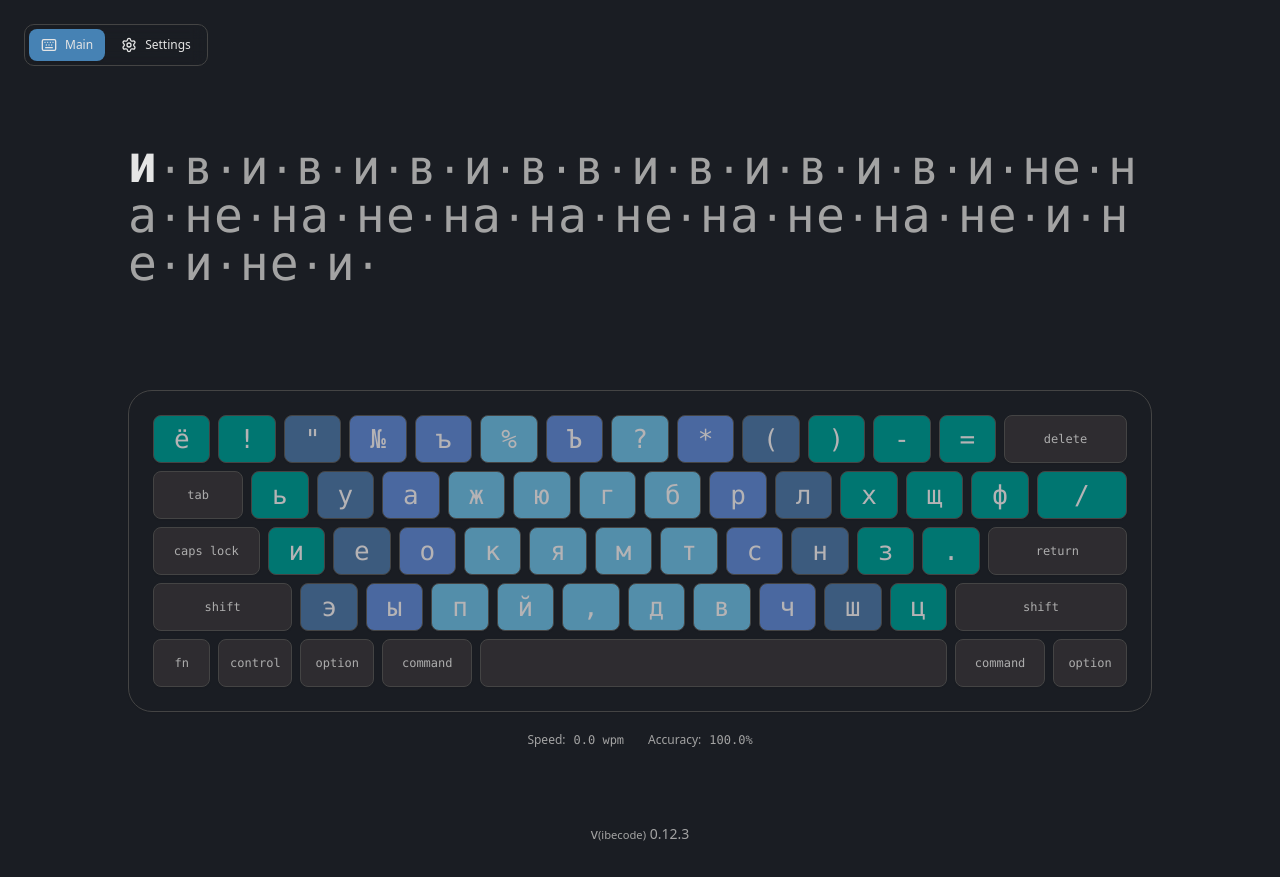
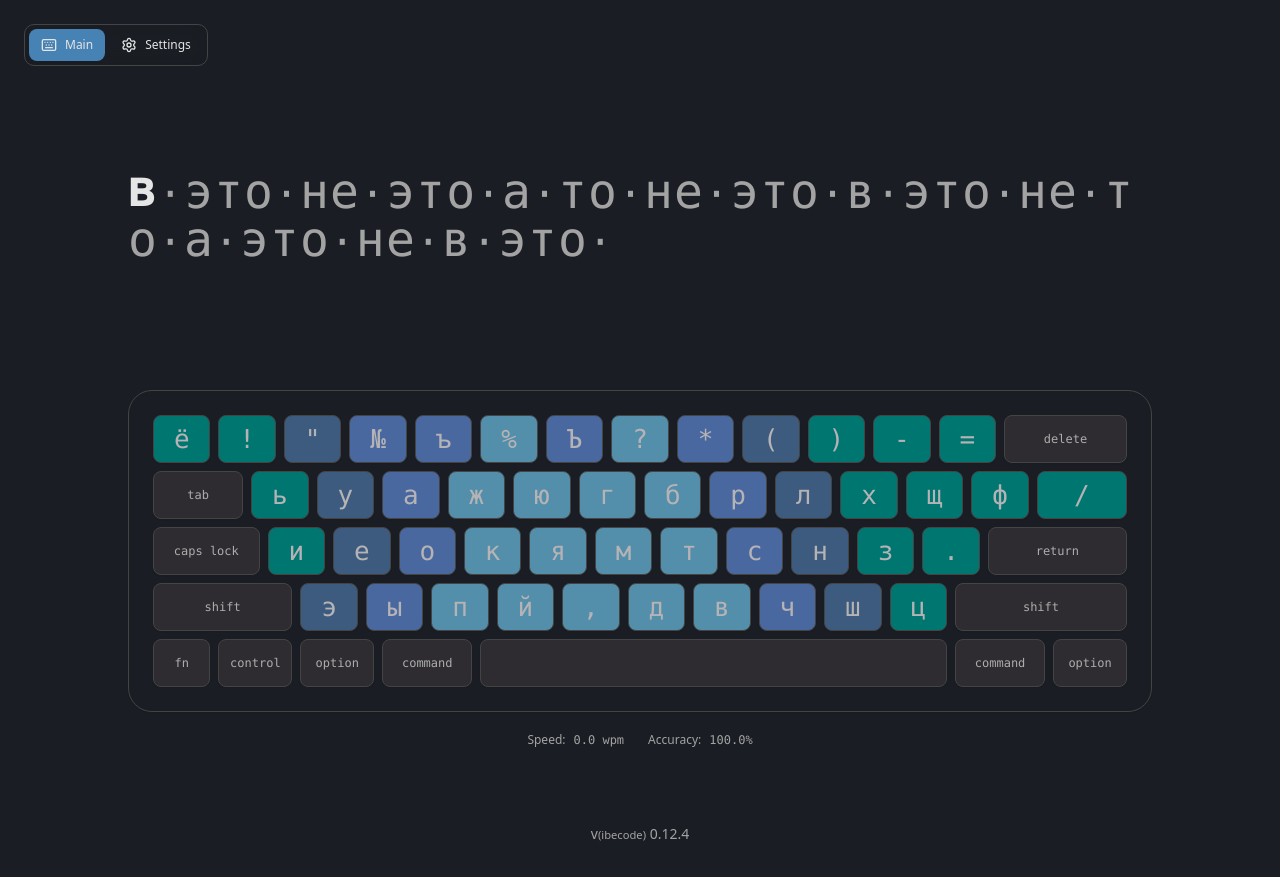
Before and after one commit to vlad-at-work/keys, a React (Vite) app: page / in a window 1280 px wide. Built offline with nearby package versions, Linux system fonts and the light colour scheme.

Commit message:
chore: update default training text (v0.12.4)

```diff
--- a/src/features/trainer/trainingTextStore.ts
+++ b/src/features/trainer/trainingTextStore.ts
@@ -2,7 +2,7 @@ export const TRAINING_TEXT_LOCALSTORAGE_KEY = "keyshape.trainingText.v1";
 export const MAX_TRAINING_TEXT_LEN = 10000;
 
 export const DEFAULT_TRAINING_TEXT =
-  "и в и в и в и в в и в и в и в и не на не на не на на не на не на не и не и не и не не и не и не и в не в не в не не в не в не в";
+  "в это не это а то не это в это не то а это не в это";
 
 export function normalizeTrainingText(raw: string): string {
   const capped = raw.slice(0, MAX_TRAINING_TEXT_LEN);
--- a/src/version.ts
+++ b/src/version.ts
@@ -1 +1 @@
-export const VIBECODE_VERSION = "0.12.3";
+export const VIBECODE_VERSION = "0.12.4";
```
Also changed, not shown: 1 other file (tests, documents, lock files or other folders).
